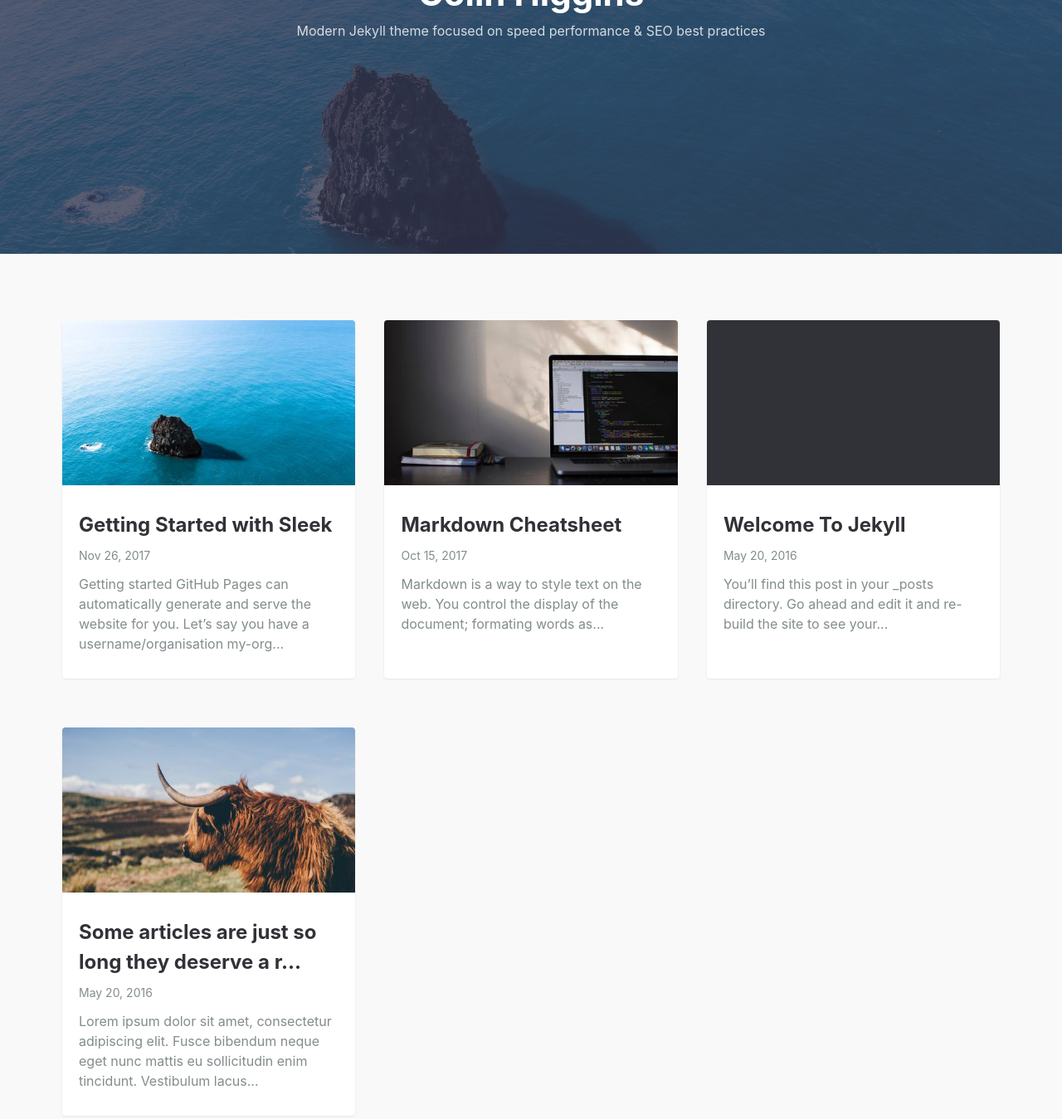
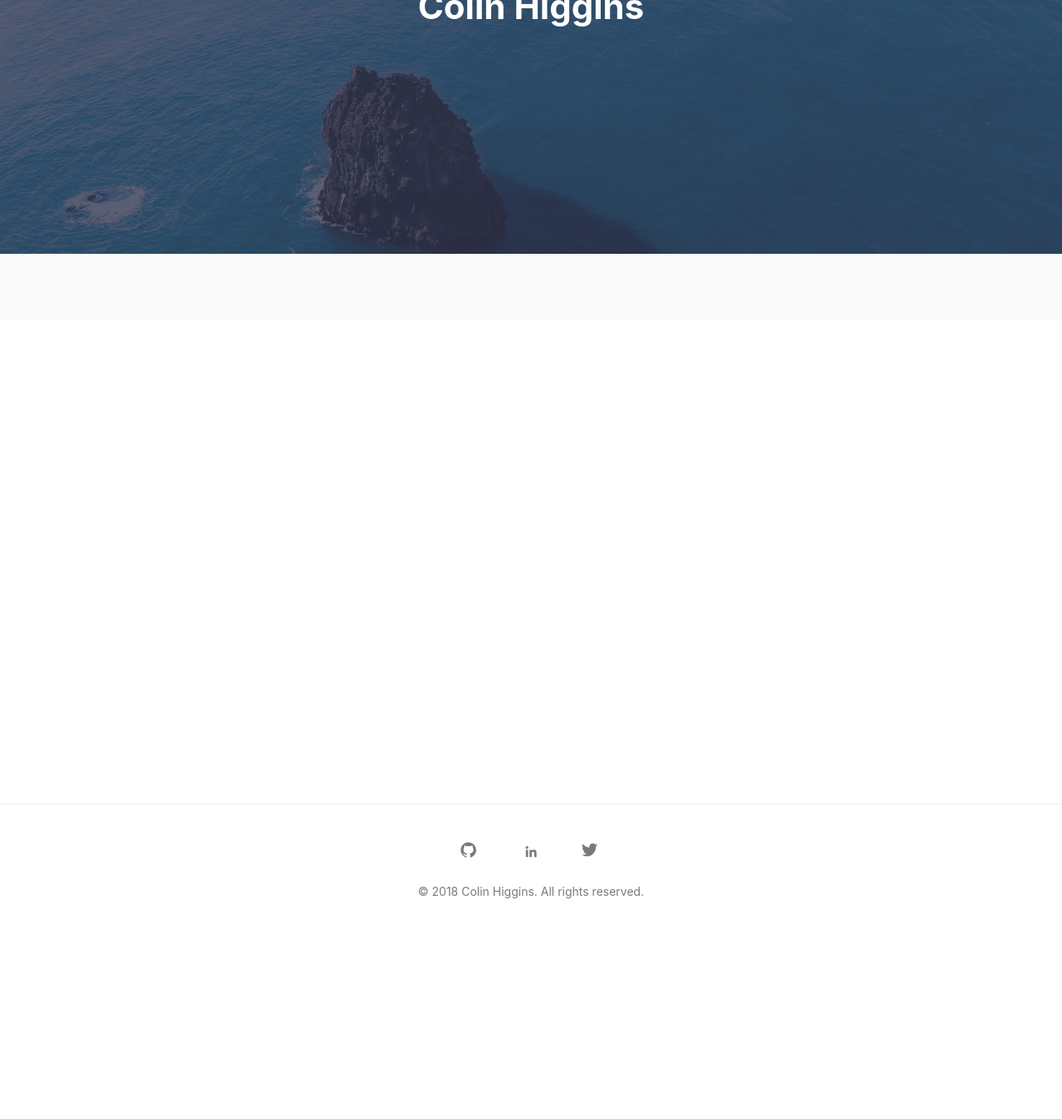
Before and after one commit to Chigg/Chigg.github.io, a Jekyll site: the page built from index.md, in a window 1280 px wide and 1400 px high, scrolled down 270 px. Shown: the top 1349 px of the window at 83% size. Built offline with Jekyll 4.4.1, drawn with Linux system fonts in a browser that asks for light colours; after the commit the page ends 900 px from its top, so only the background shows below that; some of the changed lines change nothing that is shown.

Commit message:
new release

````diff
--- a/_layouts/default.html
+++ b/_layouts/default.html
@@ -13,7 +13,7 @@ layout: compress
     <div class="hero lazyload" data-bg="{{site.url}}/assets/img/posts/sleek_lg.jpg">
       <div class="hero__wrap">
         <h1 class="hero__title">Colin Higgins</h1>
-        <p class="hero__meta">Modern Jekyll theme focused on speed performance & SEO best practices</p>
+        <p class="hero__meta"></p>
       </div>
     </div>
 
--- a/_posts/2016-05-20-super-long-article.md
+++ /dev/null
@@ -1,11 +0,0 @@
----
-layout: post
-title: "Some articles are just so long they deserve a really long title to see if things will break well"
-featured-img: shane-rounce-205187
----
-
-Lorem ipsum dolor sit amet, consectetur adipiscing elit. Fusce bibendum neque eget nunc mattis eu sollicitudin enim tincidunt. Vestibulum lacus tortor, ultricies id dignissim ac, bibendum in velit. Proin convallis mi ac felis pharetra aliquam. Curabitur dignissim accumsan rutrum. In arcu magna, aliquet vel pretium et, molestie et arcu. Mauris lobortis nulla et felis ullamcorper bibendum. Phasellus et hendrerit mauris. Proin eget nibh a massa vestibulum pretium. Suspendisse eu nisl a ante aliquet bibendum quis a nunc. Praesent varius interdum vehicula. Aenean risus libero, placerat at vestibulum eget, ultricies eu enim. Praesent nulla tortor, malesuada adipiscing adipiscing sollicitudin, adipiscing eget est.
-
-Lorem ipsum dolor sit amet, consectetur adipiscing elit. Fusce bibendum neque eget nunc mattis eu sollicitudin enim tincidunt. Vestibulum lacus tortor, ultricies id dignissim ac, bibendum in velit. Proin convallis mi ac felis pharetra aliquam. Curabitur dignissim accumsan rutrum. In arcu magna, aliquet vel pretium et, molestie et arcu. Mauris lobortis nulla et felis ullamcorper bibendum. Phasellus et hendrerit mauris. Proin eget nibh a massa vestibulum pretium. Suspendisse eu nisl a ante aliquet bibendum quis a nunc. Praesent varius interdum vehicula. Aenean risus libero, placerat at vestibulum eget, ultricies eu enim. Praesent nulla tortor, malesuada adipiscing adipiscing sollicitudin, adipiscing eget est.
-
-Lorem ipsum dolor sit amet, consectetur adipiscing elit. Fusce bibendum neque eget nunc mattis eu sollicitudin enim tincidunt. Vestibulum lacus tortor, ultricies id dignissim ac, bibendum in velit. Proin convallis mi ac felis pharetra aliquam. Curabitur dignissim accumsan rutrum. In arcu magna, aliquet vel pretium et, molestie et arcu. Mauris lobortis nulla et felis ullamcorper bibendum. Phasellus et hendrerit mauris. Proin eget nibh a massa vestibulum pretium. Suspendisse eu nisl a ante aliquet bibendum quis a nunc. Praesent varius interdum vehicula. Aenean risus libero, placerat at vestibulum eget, ultricies eu enim. Praesent nulla tortor, malesuada adipiscing adipiscing sollicitudin, adipiscing eget est.
--- a/_posts/2016-05-20-welcome-to-jekyll.md
+++ /dev/null
@@ -1,22 +0,0 @@
----
-layout: post
----
-You’ll find this post in your `_posts` directory. Go ahead and edit it and re-build the site to see your changes. You can rebuild the site in many different ways, but the most common way is to run `jekyll serve`, which launches a web server and auto-regenerates your site when a file is updated.
-
-To add new posts, simply add a file in the `_posts` directory that follows the convention `YYYY-MM-DD-name-of-post.ext` and includes the necessary front matter. Take a look at the source for this post to get an idea about how it works.
-
-Jekyll also offers powerful support for code snippets:
-
-{% highlight ruby %}
-def print_hi(name)
-  puts "Hi, #{name}"
-end
-print_hi('Tom')
-#=> prints 'Hi, Tom' to STDOUT.
-{% endhighlight %}
-
-Check out the [Jekyll docs][jekyll-docs] for more info on how to get the most out of Jekyll. File all bugs/feature requests at [Jekyll’s GitHub repo][jekyll-gh]. If you have questions, you can ask them on [Jekyll Talk][jekyll-talk].
-
-[jekyll-docs]: http://jekyllrb.com/docs/home
-[jekyll-gh]:   https://github.com/jekyll/jekyll
-[jekyll-talk]: https://talk.jekyllrb.com/
--- a/_posts/2017-10-15-markdown-cheatsheet.md
+++ /dev/null
@@ -1,406 +0,0 @@
----
-layout: post
-title: Markdown Cheatsheet
-summary: Markdown is a way to style text on the web. You control the display of the document; formating words as bold or italic, adding images, and creating lists are just a few of the things we can do with Markdown. Mostly, Markdown is just regular text with a few non-alphabetic characters thrown in.
-featured-img: emile-perron-190221
-
----
-
-From [adam-p/markdown-here](https://github.com/adam-p/markdown-here/wiki/Markdown-Cheatsheet)
-
-##### Table of Contents
-[Headers](#headers)
-[Emphasis](#emphasis)
-[Lists](#lists)
-[Links](#links)
-[Images](#images)
-[Code and Syntax Highlighting](#code)
-[Tables](#tables)
-[Blockquotes](#blockquotes)
-[Inline HTML](#html)
-[Horizontal Rule](#hr)
-[Line Breaks](#lines)
-[Youtube videos](#videos)
-
-<a name="headers"/>
-## Headers
-
-```no-highlight
-# H1
-## H2
-### H3
-#### H4
-##### H5
-###### H6
-
-Alternatively, for H1 and H2, an underline-ish style:
-
-Alt-H1
-======
-
-Alt-H2
-------
-```
-
-# H1
-## H2
-### H3
-#### H4
-##### H5
-###### H6
-
-Alternatively, for H1 and H2, an underline-ish style:
-
-Alt-H1
-======
-
-Alt-H2
-------
-
-<a name="emphasis"/>
-## Emphasis
-
-```no-highlight
-Emphasis, aka italics, with *asterisks* or _underscores_.
-
-Strong emphasis, aka bold, with **asterisks** or __underscores__.
-
-Combined emphasis with **asterisks and _underscores_**.
-
-Strikethrough uses two tildes. ~~Scratch this.~~
-```
-
-Emphasis, aka italics, with *asterisks* or _underscores_.
-
-Strong emphasis, aka bold, with **asterisks** or __underscores__.
-
-Combined emphasis with **asterisks and _underscores_**.
-
-Strikethrough uses two tildes. ~~Scratch this.~~
-
-
-<a name="lists"/>
-## Lists
-
-(In this example, leading and trailing spaces are shown with with dots: ⋅)
-
-```no-highlight
-1. First ordered list item
-2. Another item
-⋅⋅* Unordered sub-list.
-1. Actual numbers don't matter, just that it's a number
-⋅⋅1. Ordered sub-list
-4. And another item.
-
-⋅⋅⋅You can have properly indented paragraphs within list items. Notice the blank line above, and the leading spaces (at least one, but we'll use three here to also align the raw Markdown).
-
-⋅⋅⋅To have a line break without a paragraph, you will need to use two trailing spaces.⋅⋅
-⋅⋅⋅Note that this line is separate, but within the same paragraph.⋅⋅
-⋅⋅⋅(This is contrary to the typical GFM line break behaviour, where trailing spaces are not required.)
-
-* Unordered list can use asterisks
-- Or minuses
-+ Or pluses
-```
-
-1. First ordered list item
-2. Another item
-  * Unordered sub-list.
-1. Actual numbers don't matter, just that it's a number
-  1. Ordered sub-list
-4. And another item.
-
-   You can have properly indented paragraphs within list items. Notice the blank line above, and the leading spaces (at least one, but we'll use three here to also align the raw Markdown).
-
-   To have a line break without a paragraph, you will need to use two trailing spaces.
-   Note that this line is separate, but within the same paragraph.
-   (This is contrary to the typical GFM line break behaviour, where trailing spaces are not required.)
-
-* Unordered list can use asterisks
-- Or minuses
-+ Or pluses
-
-<a name="links"/>
-## Links
-
-There are two ways to create links.
-
-```no-highlight
-[I'm an inline-style link](https://www.google.com)
-
-[I'm an inline-style link with title](https://www.google.com "Google's Homepage")
-
-[I'm a reference-style link][Arbitrary case-insensitive reference text]
-
-[I'm a relative reference to a repository file](../blob/master/LICENSE)
-
-[You can use numbers for reference-style link definitions][1]
-
-Or leave it empty and use the [link text itself].
-
-URLs and URLs in angle brackets will automatically get turned into links.
-http://www.example.com or <http://www.example.com> and sometimes
-example.com (but not on Github, for example).
-
-Some text to show that the reference links can follow later.
-
-[arbitrary case-insensitive reference text]: https://www.mozilla.org
-[1]: http://slashdot.org
-[link text itself]: http://www.reddit.com
-```
-
-[I'm an inline-style link](https://www.google.com)
-
-[I'm an inline-style link with title](https://www.google.com "Google's Homepage")
-
-[I'm a reference-style link][Arbitrary case-insensitive reference text]
-
-[I'm a relative reference to a repository file](../blob/master/LICENSE)
-
-[You can use numbers for reference-style link definitions][1]
-
-Or leave it empty and use the [link text itself].
-
-URLs and URLs in angle brackets will automatically get turned into links.
-http://www.example.com or <http://www.example.com> and sometimes
-example.com (but not on Github, for example).
-
-Some text to show that the reference links can follow later.
-
-[arbitrary case-insensitive reference text]: https://www.mozilla.org
-[1]: http://slashdot.org
-[link text itself]: http://www.reddit.com
-
-<a name="images"/>
-## Images
-
-```no-highlight
-Here's our logo (hover to see the title text):
-
-Inline-style:
-![alt text](https://github.com/adam-p/markdown-here/raw/master/src/common/images/icon48.png "Logo Title Text 1")
-
-Reference-style:
-![alt text][logo]
-
-[logo]: https://github.com/adam-p/markdown-here/raw/master/src/common/images/icon48.png "Logo Title Text 2"
-```
-
-Here's our logo (hover to see the title text):
-
-Inline-style:
-![alt text](https://github.com/adam-p/markdown-here/raw/master/src/common/images/icon48.png "Logo Title Text 1")
-
-Reference-style:
-![alt text][logo]
-
-[logo]: https://github.com/adam-p/markdown-here/raw/master/src/common/images/icon48.png "Logo Title Text 2"
-
-<a name="code"/>
-## Code and Syntax Highlighting
-
-Code blocks are part of the Markdown spec, but syntax highlighting isn't. However, many renderers -- like Github's and *Markdown Here* -- support syntax highlighting. Which languages are supported and how those language names should be written will vary from renderer to renderer. *Markdown Here* supports highlighting for dozens of languages (and not-really-languages, like diffs and HTTP headers); to see the complete list, and how to write the language names, see the [highlight.js demo page](http://softwaremaniacs.org/media/soft/highlight/test.html).
-
-```no-highlight
-Inline `code` has `back-ticks around` it.
-```
-
-Inline `code` has `back-ticks around` it.
-
-Blocks of code are either fenced by lines with three back-ticks <code>```</code>, or are indented with four spaces. I recommend only using the fenced code blocks -- they're easier and only they support syntax highlighting.
-
-<pre lang="no-highlight"><code>```javascript
-var s = "JavaScript syntax highlighting";
-alert(s);
-```
-
-```python
-s = "Python syntax highlighting"
-print s
-```
-
-```
-No language indicated, so no syntax highlighting.
-But let's throw in a &lt;b&gt;tag&lt;/b&gt;.
-```
-</code></pre>
-
-
-
-```javascript
-var s = "JavaScript syntax highlighting";
-alert(s);
-```
-
-```python
-s = "Python syntax highlighting"
-print s
-```
-
-```
-No language indicated, so no syntax highlighting in Markdown Here (varies on Github).
-But let's throw in a <b>tag</b>.
-```
-
-
-<a name="tables"/>
-## Tables
-
-Tables aren't part of the core Markdown spec, but they are part of GFM and *Markdown Here* supports them. They are an easy way of adding tables to your email -- a task that would otherwise require copy-pasting from another application.
-
-```no-highlight
-Colons can be used to align columns.
-
-| Tables        | Are           | Cool  |
-| ------------- |:-------------:| -----:|
-| col 3 is      | right-aligned | $1600 |
-| col 2 is      | centered      |   $12 |
-| zebra stripes | are neat      |    $1 |
-
-There must be at least 3 dashes separating each header cell.
-The outer pipes (|) are optional, and you don't need to make the
-raw Markdown line up prettily. You can also use inline Markdown.
-
-Markdown | Less | Pretty
---- | --- | ---
-*Still* | `renders` | **nicely**
-1 | 2 | 3
-```
-
-Colons can be used to align columns.
-
-| Tables        | Are           | Cool |
-| ------------- |:-------------:| -----:|
-| col 3 is      | right-aligned | $1600 |
-| col 2 is      | centered      |   $12 |
-| zebra stripes | are neat      |    $1 |
-
-There must be at least 3 dashes separating each header cell. The outer pipes (|) are optional, and you don't need to make the raw Markdown line up prettily. You can also use inline Markdown.
-
-Markdown | Less | Pretty
---- | --- | ---
-*Still* | `renders` | **nicely**
-1 | 2 | 3
-
-<a name="blockquotes"/>
-## Blockquotes
-
-```no-highlight
-> Blockquotes are very handy in email to emulate reply text.
-> This line is part of the same quote.
-
-Quote break.
-
-> This is a very long line that will still be quoted properly when it wraps. Oh boy let's keep writing to make sure this is long enough to actually wrap for everyone. Oh, you can *put* **Markdown** into a blockquote.
-```
-
-> Blockquotes are very handy in email to emulate reply text.
-> This line is part of the same quote.
-
-Quote break.
-
-> This is a very long line that will still be quoted properly when it wraps. Oh boy let's keep writing to make sure this is long enough to actually wrap for everyone. Oh, you can *put* **Markdown** into a blockquote.
-
-<a name="html"/>
-## Inline HTML
-
-You can also use raw HTML in your Markdown, and it'll mostly work pretty well.
-
-```no-highlight
-<dl>
-  <dt>Definition list</dt>
-  <dd>Is something people use sometimes.</dd>
-
-  <dt>Markdown in HTML</dt>
-  <dd>Does *not* work **very** well. Use HTML <em>tags</em>.</dd>
-</dl>
-```
-
-<dl>
-  <dt>Definition list</dt>
-  <dd>Is something people use sometimes.</dd>
-
-  <dt>Markdown in HTML</dt>
-  <dd>Does *not* work **very** well. Use HTML <em>tags</em>.</dd>
-</dl>
-
-<a name="hr"/>
-## Horizontal Rule
-
-```
-Three or more...
-
----
-
-Hyphens
-
-***
-
-Asterisks
-
-___
-
-Underscores
-```
-
-Three or more...
-
----
-
-Hyphens
-
-***
-
-Asterisks
-
-___
-
-Underscores
-
-<a name="lines"/>
-## Line Breaks
-
-My basic recommendation for learning how line breaks work is to experiment and discover -- hit &lt;Enter&gt; once (i.e., insert one newline), then hit it twice (i.e., insert two newlines), see what happens. You'll soon learn to get what you want. "Markdown Toggle" is your friend.
-
-Here are some things to try out:
-
-```
-Here's a line for us to start with.
-
-This line is separated from the one above by two newlines, so it will be a *separate paragraph*.
-
-This line is also a separate paragraph, but...
-This line is only separated by a single newline, so it's a separate line in the *same paragraph*.
-```
-
-Here's a line for us to start with.
-
-This line is separated from the one above by two newlines, so it will be a *separate paragraph*.
-
-This line is also begins a separate paragraph, but...
-This line is only separated by a single newline, so it's a separate line in the *same paragraph*.
-
-(Technical note: *Markdown Here* uses GFM line breaks, so there's no need to use MD's two-space line breaks.)
-
-<a name="videos"/>
-## Youtube videos
-
-They can't be added directly but you can add an image with a link to the video like this:
-
-```no-highlight
-<a href="http://www.youtube.com/watch?feature=player_embedded&v=YOUTUBE_VIDEO_ID_HERE
-" target="_blank"><img src="http://img.youtube.com/vi/YOUTUBE_VIDEO_ID_HERE/0.jpg"
-alt="IMAGE ALT TEXT HERE" width="240" height="180" border="10" /></a>
-```
-
-Or, in pure Markdown, but losing the image sizing and border:
-
-```no-highlight
-[![IMAGE ALT TEXT HERE](http://img.youtube.com/vi/YOUTUBE_VIDEO_ID_HERE/0.jpg)](http://www.youtube.com/watch?v=YOUTUBE_VIDEO_ID_HERE)
-```
-
-Referencing a bug by #bugID in your git commit links it to the slip. For example #1.
-
----
-
-License: [CC-BY](https://creativecommons.org/licenses/by/3.0/)
--- a/_posts/2017-11-26-getting-started.md
+++ /dev/null
@@ -1,73 +0,0 @@
----
-layout: post
-title: Getting Started with Sleek
-featured-img: sleek
----
-
-## Getting started
-
-[GitHub Pages](https://pages.github.com) can automatically generate and serve the website for you.
-Let's say you have a username/organisation `my-org` and project `my-proj`; if you locate Jekyll source under `docs` folder of master branch in your repo `github.com/my-org/my-proj`, the website will be served on `my-org.github.io/my-proj`.
-The good thing about coupling your documentation with the source repo is, whenever you merge features with regarding content to master branch, it will also be published in the webpage instantly.
-
-1. Just download the source from [github.com/janczizikow/sleek](https://github.com/janczizikow/sleek/) into your repo under `docs` folder.
-2. Edit site settings in  `_config.yml` file according to your project.
-3. Replace `favicon.ico` and `img/logonav.png` with your own logo.
-
-## Writing content
-
-### Docs
-
-Docs are [collections](https://jekyllrb.com/docs/collections/) of pages stored under `_docs` folder. To create a new page:
-
-**1.** Create a new Markdown as `_docs/my-page.md` and write [front matter](https://jekyllrb.com/docs/frontmatter/) & content such as:
-
-```
----
-title: My Page
-permalink: /docs/my-page/
----
-
-Hello World!
-```
-
-**2.** Add the pagename to `_pages/docs.yml` file in order to list in docs navigation panel:
-
-```
-- title: My Group Title
-  docs:
-  - my-page
-```
-
-### Blog posts
-
-Add a new Markdown file such as `2017-05-09-my-post.md` and write the content similar to other post examples.
-
-### Pages
-
-The home page is located under `index.md` file. You can change the content or design completely different welcome page for your taste.
-
-In order to add a new page, create a new html or markdown file under root directory and link it in `_includes/header.html`.
-
-### Images TODO
-
-Introduce gulp optimization
-
-Breakpoint | Image Type | Width | Retina
------------- | ------------ | ------------- | -------------
-xs |Post Thumb | 535px | 1070px
-sm |Post Thumb | 500px| 1000px
-md |Post Thumb | 329.375px | 658.75px
-lg |Post Thumb | 445.625px | 891.25px
-xl |Post Thumb | 353.125px | 706.25px
-
-
-Breakpoint | Image Type | Width | Retina
------------- | ------------ | ------------- | -------------
-xs |Post Hero | 535px | 1070px
-sm |Post Hero | 500px| 1000px
-md |Post Hero | 329.375px | 658.75px
-lg |Post Hero | 445.625px | 891.25px
-xl |Post Hero | 353.125px | 706.25px
-
-Happy hacking!
--- a/about.md
+++ b/about.md
@@ -3,12 +3,14 @@ layout: page
 title: About
 permalink: /about/
 ---
-## About Me
-I'm a 23 year old recent graduate from the University of Texas. I'm passionate about improving my programming skills and learning about society. One day I hope to contribute solutions to many of the worlds problems.
+# About Me
+I'm a 23 year old recent graduate from the University of Texas. I'm passionate about improving my programming skills and learning about the impact the technology we use daily has on our society. One day I hope to contribute solutions to many of the worlds problems, but first, I have to get the knack for blogging.
+
+I started this blog in order to provide the important contextual background for some of my projects. Context is an important concept in sociology. It gives us the ability to interpret our data. With that said, below I've written a little about my motivations below, in order to provide my perspective for the forthcoming blog posts.
+
+## Why Sociology and Computer Science?
 
 Although I didn't always know what I wanted to do when I grew up (it took until my second year of college to find out). I was always obsessed with the idea of the renaissance man. Although I have no illusion of being similar to da Vinci or Michelangelo, I believe the modern renaissance man (or woman) increases their utility by synthesizing their interests creatively. In order to be on the cutting edge, I believed I needed to find a niche that interested me. This is a process once described to me as hybridization, and it's why I chose to study what I did, and why I believe we should strive to be modern renaissance people.
-
-### Hybridization
 
   In 2015 I took a class with professor Larry Speck at the University of Texas in which I was introduced to the theory of hybridization. The class essentially substantiated the theory of hybridization by including a number of various social scientist's and psychologist's theories to explain the benefits of interdisciplinary studies. In essence, the brain is divided into <a href = "http://brainmadesimple.com/left-and-right-hemispheres.html"> two hemispheres</a> which handle two separate aspects of thought. The left brain handles things like discipline, logic, and convergent thinking while the right brain handles playfulness, imagination, and divergent thinking. The chief goal of learning should be to stimulate each hemisphere. While this definition may seem to assume the brain as separated, a successful person utilizes both sides of the brain. To this end, finding an interdisciplinary set of tasks that encourage both L-Directed and R-Directed thinking is optimal.
 
@@ -21,8 +23,8 @@ Although I didn't always know what I wanted to do when I grew up (it took until
 
 <img src="{{ "/images/pic05.jpg" | absolute_url }}" alt="left brain / right brain" style = "width:50%;height:20%;" align = "left" hspace= "10" vspace= "10" />
 
-<p>Not only does hybridization train your brain more effectively, in my opinion it theoretically differentiates you from your peers in the job market. Statistically speaking, it's unlikely anyone is ever going to be the best at what they do. By taking a more general approach, you are increasing your utility in a unique way and reducing the number of peers you'll compete with by shrinking the number of people who have the same skills as you, <a href="https://en.wikipedia.org/wiki/Blue_Ocean_Strategy">essentially employing a blue ocean shift</a> but for skillsets. Alternatively, going too general will decrease your utility, as being a master of none will inevitably make you unskilled.</p>
+Not only does hybridization train your brain more effectively, in my opinion it theoretically differentiates you from your peers in the job market. Statistically speaking, it's unlikely anyone is ever going to be the best at what they do. By taking a more general approach, you are increasing your utility in a unique way and reducing the number of peers you'll compete with by shrinking the number of people who have the same skills as you, <a href="https://en.wikipedia.org/wiki/Blue_Ocean_Strategy">essentially employing a blue ocean shift</a> but for skillsets. Alternatively, going too general will decrease your utility, as being a master of none will inevitably make you unskilled.
 
-<p>Although I genuinely enjoy both sociology and computer science, the theory of hybridization provided me with a functional justification for pursuing both interests. I hope, by diversifying in this way, I'll have better exposure in an ultra-competitive job market, and focus on unique topics not often pursued in either discipline.</p>
+Although I genuinely enjoy both sociology and computer science, the theory of hybridization provided me with a functional justification for pursuing both interests. I hope, by diversifying in this way, I'll have better exposure in an ultra-competitive job market, and focus on unique topics not often pursued in either discipline.<
 
 Now that you know why I consider this niche an important endeavor, I hope you'll have a newfound interest in the synthesis of sociology and computer science or maybe find an interesting synthesis of your own.
````
Also changed, not shown: 1 other file.
